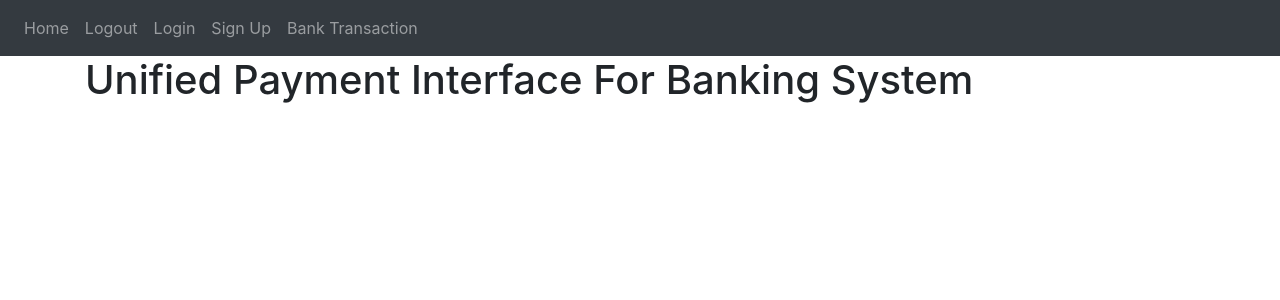
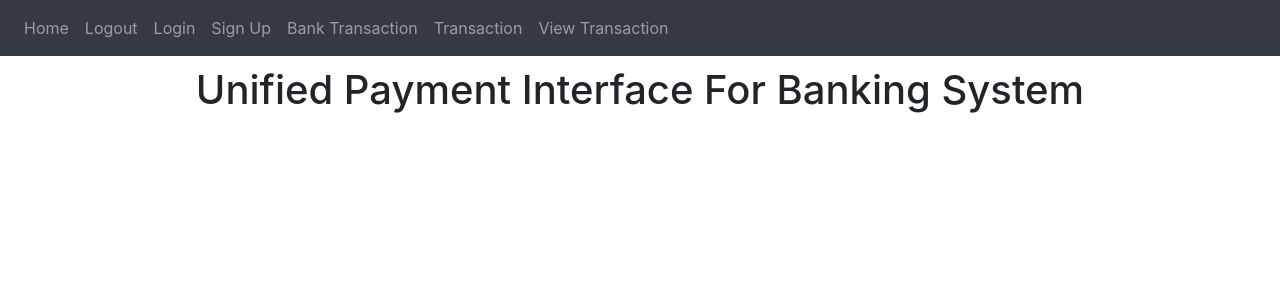
Before and after one commit to Paarthvi/upisystem, a Flask app: page / in a window 1280 px wide. Shown: the top 300 px of the page. Run offline with Flask 2, Linux system fonts and the light colour scheme; some libraries are stand-ins or nearby versions.

Commit message:
Fixing stupid gits mistakes

```diff
--- a/dbms/website/dbConnection.py
+++ b/dbms/website/dbConnection.py
@@ -3,7 +3,7 @@ import mysql.connector as db
 
 def get_db_conn():
     username = "root"
-    password = "#Prajwal2898"
+    password = "paarthvi"
     conn = db.connect(user=username, password=password, host="127.0.0.1", database="upi_system")
     return conn
 
--- a/dbms/website/templates/base.html
+++ b/dbms/website/templates/base.html
@@ -9,6 +9,19 @@
             integrity="sha384-Vkoo8x4CGsO3+Hhxv8T/Q5PaXtkKtu6ug5TOeNV6gBiFeWPGFN9MuhOf23Q9Ifjh"
             crossorigin="anonymous"
     />
+ <style>
+.flex-box{
+    display: flex;
+    flex-direction: column;
+    row-gap: 20px;
+    align-items: center;
+    padding: 10px 24px;
+}
+
+.flex-box .btn-primary{
+    width: 400px;
+}
+ </style>
     <link
             rel="stylesheet"
             href="https://stackpath.bootstrapcdn.com/font-awesome/4.7.0/css/font-awesome.min.css"
@@ -32,6 +45,8 @@
             <a class="nav-item nav-link" id="login" href="/login">Login</a>
             <a class="nav-item nav-link" id="signUp" href="/sign-up">Sign Up</a>
             <a class="nav-item nav-link" id="bankransaction" href="/bankTransaction">Bank Transaction</a>
+            <a class="nav-item nav-link" id="transaction" href="/transaction">Transaction</a>
+            <a class="nav-item nav-link" id="viewTransaction" href="/viewTransaction">View Transaction</a>
         </div>
     </div>
 </nav>
@@ -54,7 +69,7 @@
 </div>
 {% endif %} {% endfor %} {% endif %} {% endwith %}
 
-<div class="container">{% block content %} {% endblock %}</div>
+<div class="container flex-box">{% block content %} {% endblock %}</div>
 <script
         src="https://code.jquery.com/jquery-3.2.1.slim.min.js"
         integrity="sha384-KJ3o2DKtIkvYIK3UENzmM7KCkRr/rE9/Qpg6aAZGJwFDMVNA/GpGFF93hXpG5KkN"
```
Also changed, not shown: dbms/website/auth.py (+21 -1 lines), dbms/website/templates/transaction.html (+11 -0 lines), dbms/website/templates/viewTransaction.html (+19 -0 lines).
